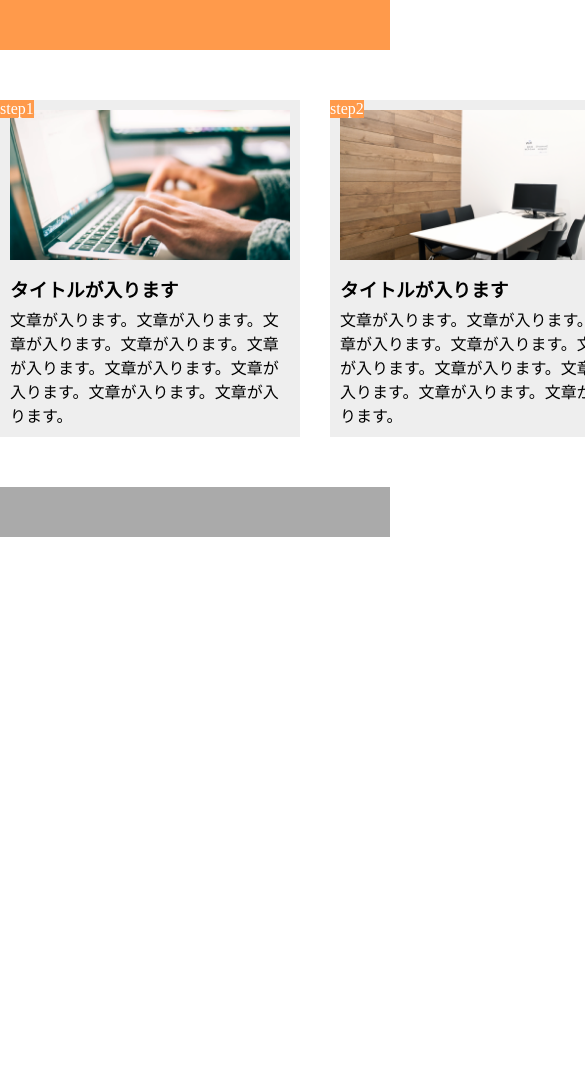
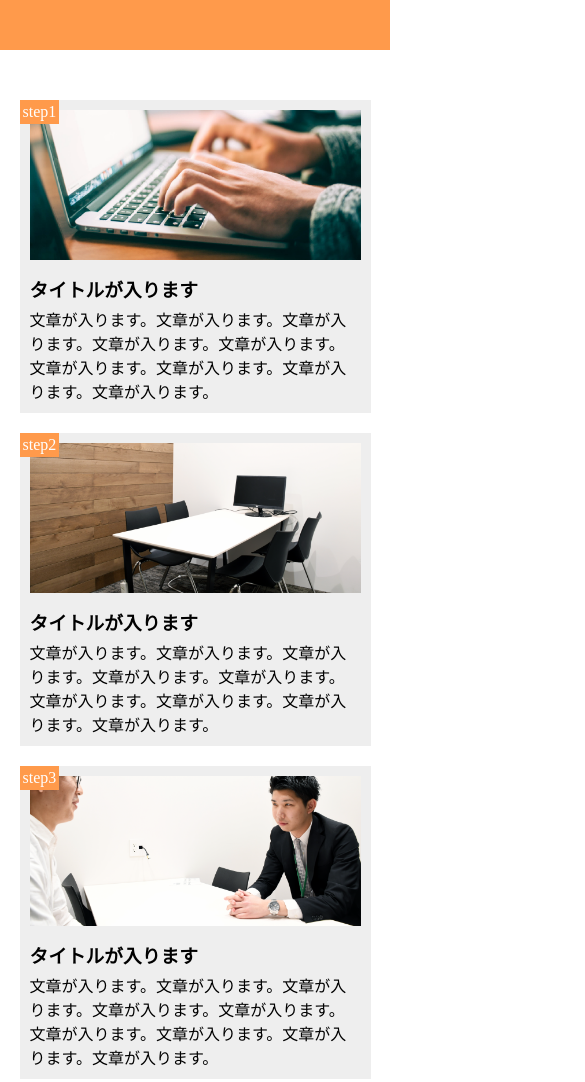
Before and after one commit to masutaniR/1-10_subject_3, a plain HTML site: page index.html in a window 390 px wide. Shown: the top 1082 px of the page, 585 px wide, since content can reach past the window. Before the commit the page ends 844 px from the top, so only its background shows below. Drawn offline with Linux system fonts and the light colour scheme.

Commit message:
[Start] 1-10

```diff
--- a/index.html
+++ b/index.html
@@ -2,8 +2,9 @@
 <html lang="ja">
   <head>
     <meta charset="UTF-8">
+    <meta name="viewport" content="width=device-width,initial-scale=1.0">
     <link rel="stylesheet" href="style.css">
-    <title>9章 演習</title>
+    <title>10章 課題</title>
   </head>
   <body>
     <header></header>
--- a/style.css
+++ b/style.css
@@ -34,12 +34,13 @@ main {
   position: absolute;
   top: 0;
   left: 0;
+  padding: 3px;
 }
 
 .step-img {
   height: 150px;
   background-size: cover;
-  background-position: center;
+  background-position: bottom;
   margin-bottom: 15px;
 }
 
@@ -64,3 +65,20 @@ footer {
   height: 50px;
   background-color: #aaaaaa;
 }
+
+@media screen and (max-width: 768px) {
+  main {
+    width: 100%;
+    display: block;
+  }
+  .container {
+    width: 90%;
+    margin: 0 5%;
+  }
+  .container:nth-child(2) {
+    margin: 20px 5%;
+  }
+  .step-img {
+    height: 150px;
+  }
+}
```
